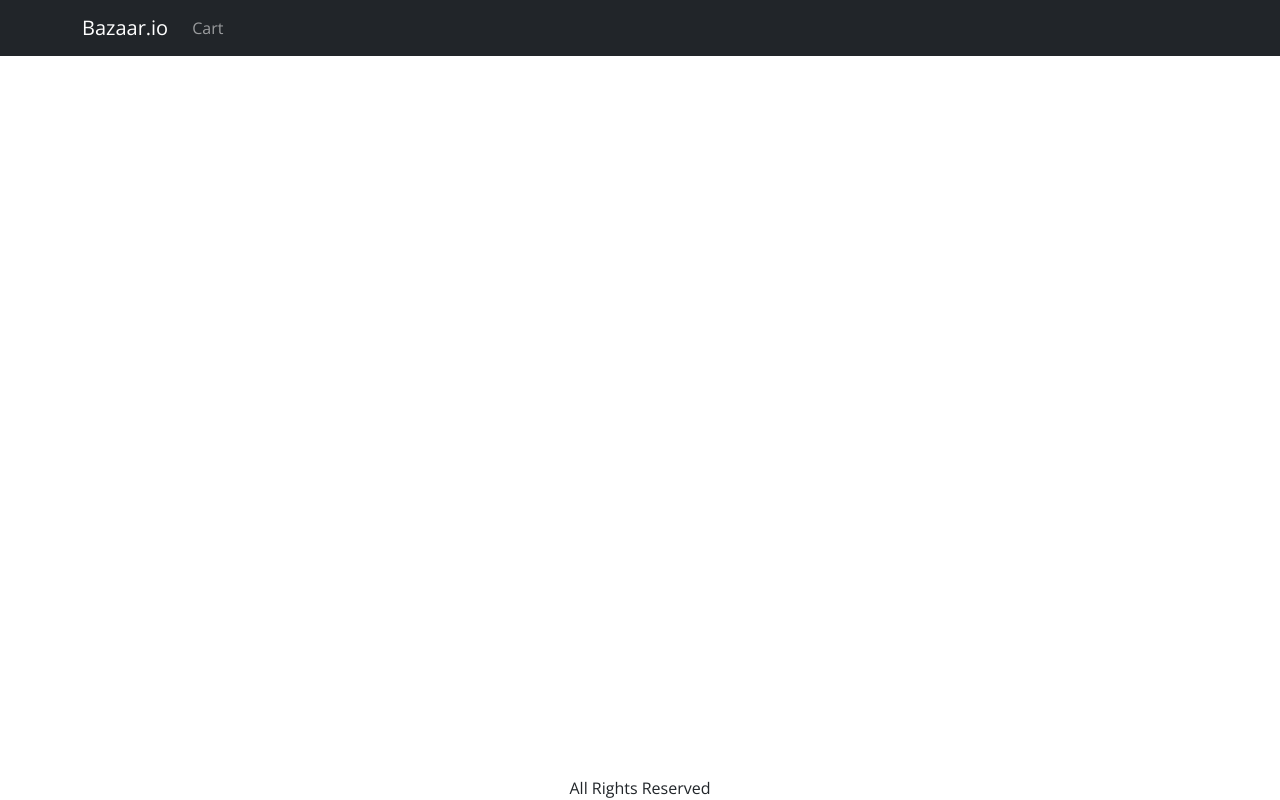
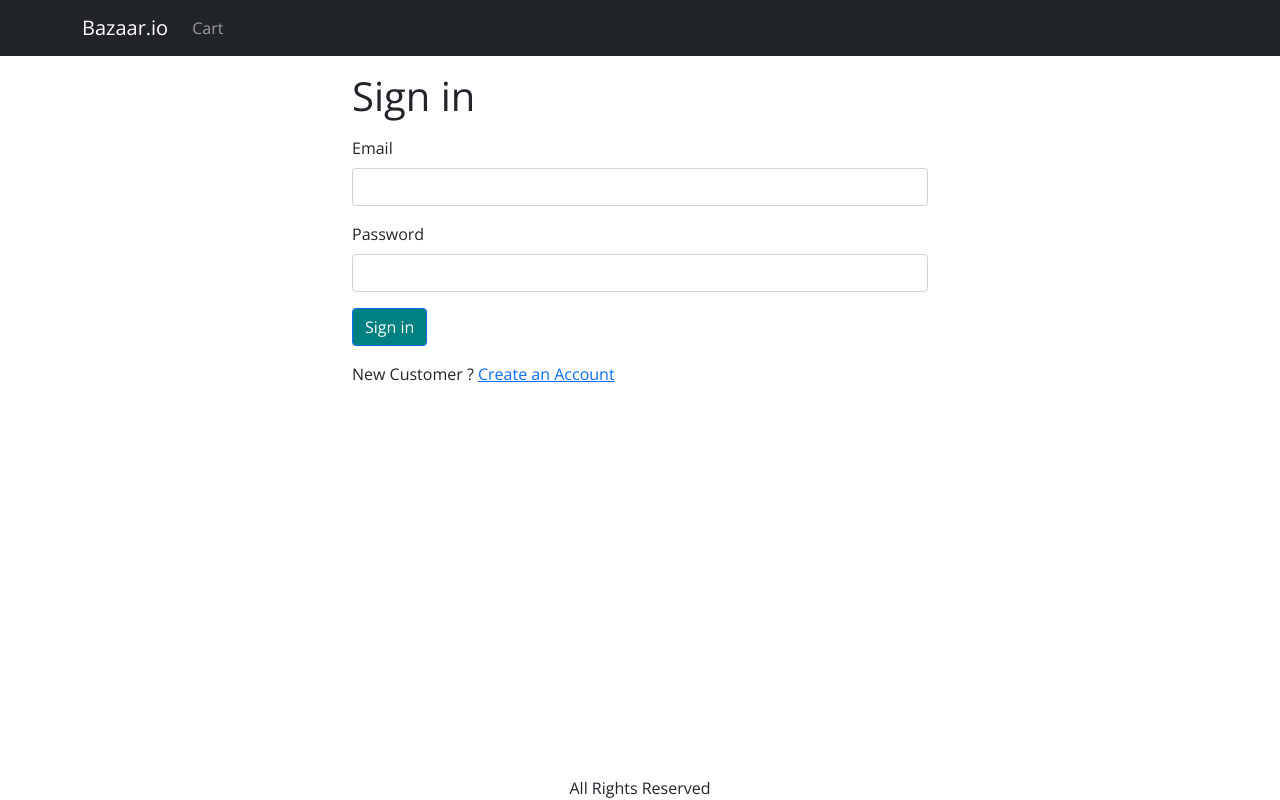
Before and after one commit to dimp-s/bazaar-io, a React (Create React App) app in the folder frontend/: page /signin in a window 1280 px wide. Built offline with nearby package versions, Linux system fonts and the light colour scheme.

Commit message:
added sign in screen

```diff
--- a/frontend/src/App.js
+++ b/frontend/src/App.js
@@ -10,6 +10,7 @@
 import React from 'react';
 import { Store } from './Store';
 import CartScreen from './Screens/CartScreen';
+import SigninScreen from './Screens/SigninScreen';
 function App() {
   //initial cart state and context to handle change in app.
   //imported created store context
@@ -43,6 +44,7 @@
               <Route path="/product/:slug" element={<ProductScreen />} />
               <Route path="/cart" element={<CartScreen />} />
               <Route path="/" element={<HomeScreen />} />
+              <Route path="/signin" element={<SigninScreen />} />
             </Routes>
           </Container>
         </main>
--- /dev/null
+++ b/frontend/src/Screens/SigninScreen.js
@@ -0,0 +1,39 @@
+import React from 'react';
+import { Helmet } from 'react-helmet-async';
+import { Link, useLocation } from 'react-router-dom';
+import Container from 'react-bootstrap/Container';
+import Form from 'react-bootstrap/Form';
+import Button from 'react-bootstrap/Button';
+export default function SigninScreen() {
+  //get current location
+  const { search } = useLocation();
+  //get url of current location to be redirected to
+  const redirectInUrl = new URLSearchParams(search).get('redirect');
+  //if it exists save it in redirect as string , if not save redirect URL as home screen
+  const redirect = redirectInUrl ? redirectInUrl : '/';
+  return (
+    <Container className="small-container">
+      <Helmet>
+        <title>Sign in</title>
+      </Helmet>
+      <h1 className="my-3">Sign in</h1>
+      <Form>
+        <Form.Group className="mb-3" controlId="email">
+          <Form.Label>Email</Form.Label>
+          <Form.Control type="email" required />
+        </Form.Group>
+        <Form.Group className="mb-3" controlId="password">
+          <Form.Label>Password</Form.Label>
+          <Form.Control type="password" required />
+        </Form.Group>
+        <div className="mb-3">
+          <Button type="submit">Sign in</Button>
+        </div>
+        <div>
+          New Customer ? {/* redirect link to sign up if user doesnt exist*/}
+          <Link to={`/signup?redirect=${redirect}`}>Create an Account</Link>
+        </div>
+      </Form>
+    </Container>
+  );
+}
```
